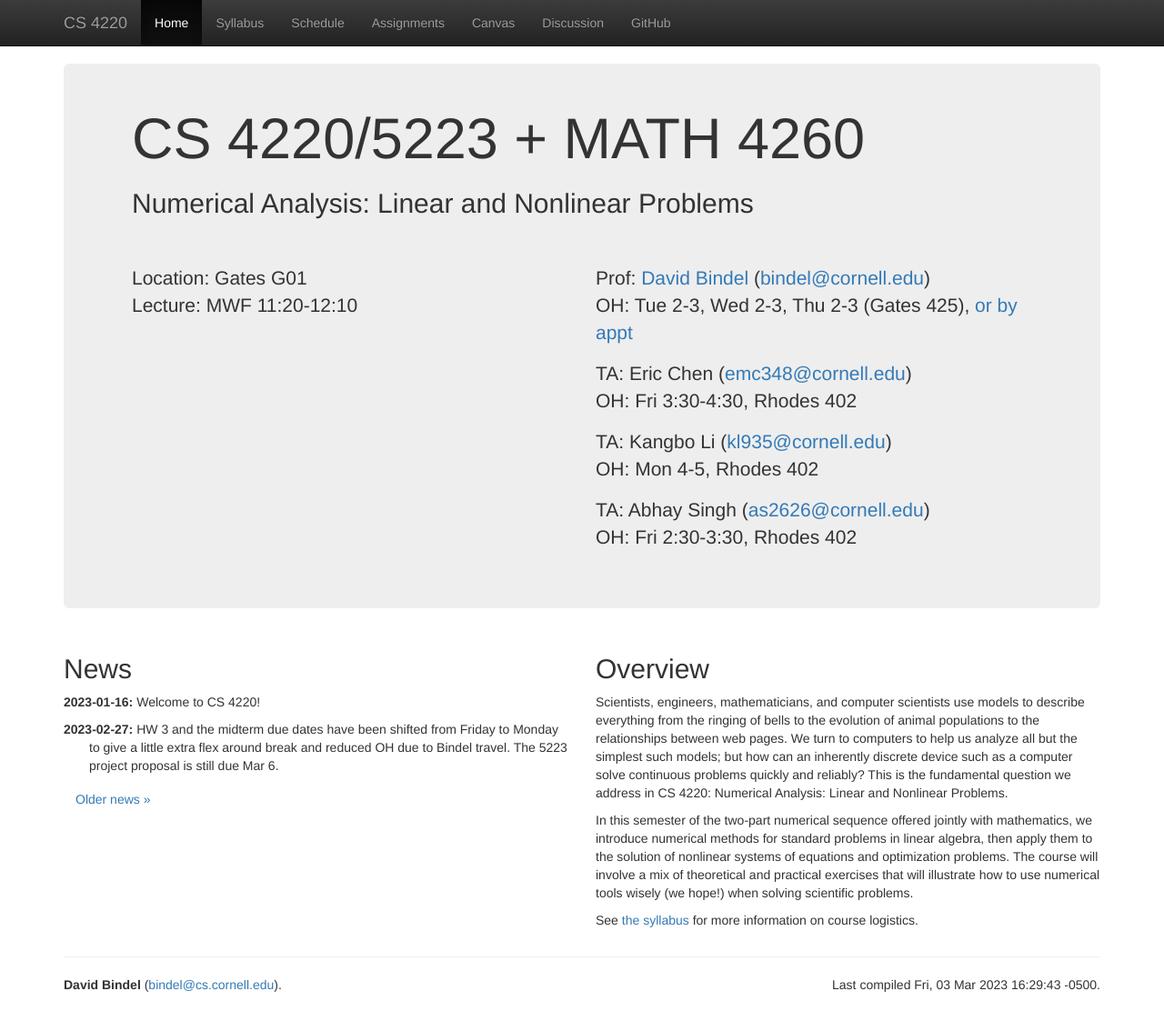
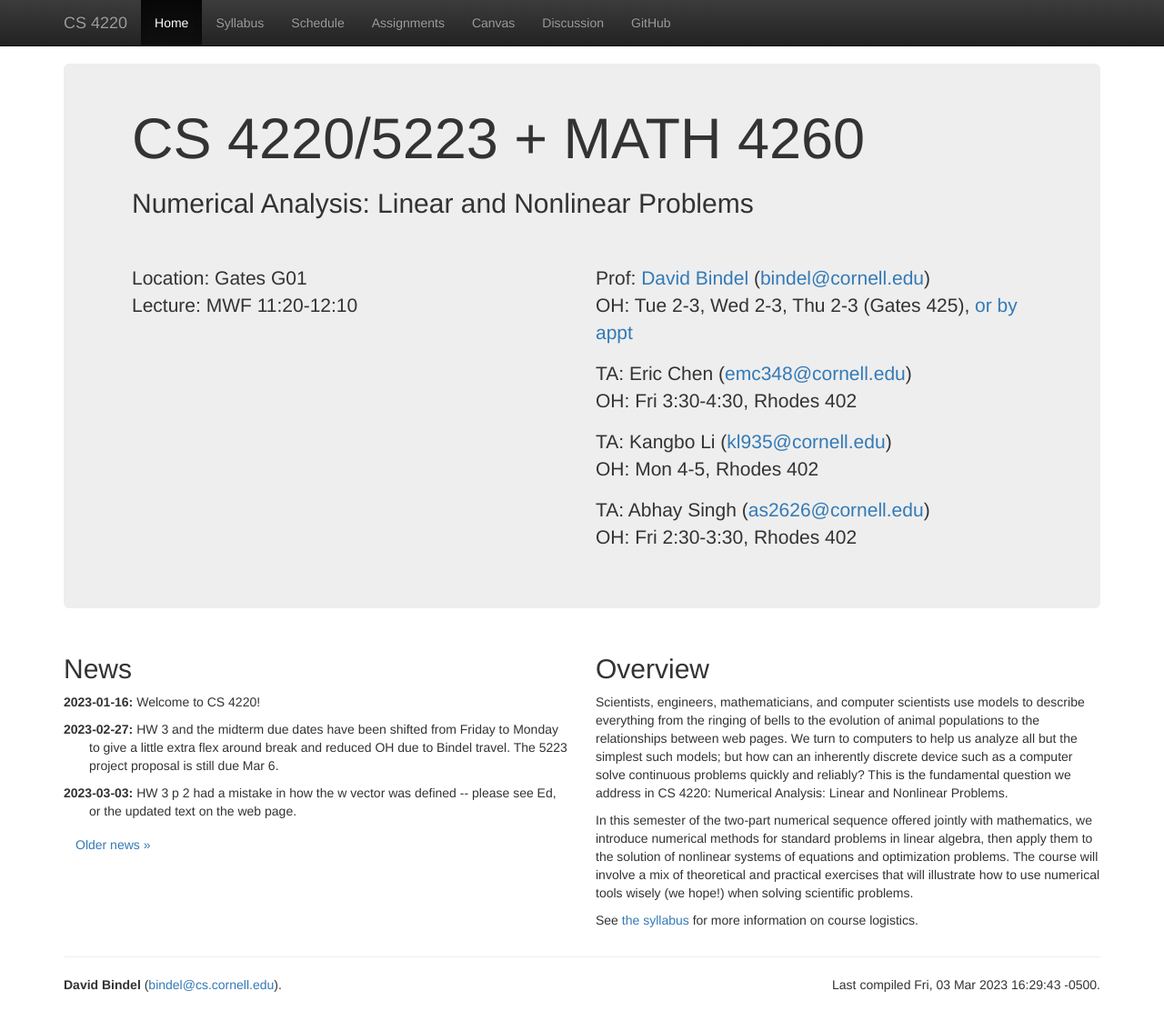
Before and after one commit to dbindel/cs4220-s23, a Jekyll site: the page built from web/index.html, in a window 1280 px wide and 1123 px high. Shown: the whole window at 91% size. Built offline with Jekyll 4.4.1, drawn with Linux system fonts in a browser that asks for light colours; nearby versions of some CDN libraries.

Commit message:
Add notes for week of 3/6.

```diff
--- a/web/_data/lectures.yml
+++ b/web/_data/lectures.yml
@@ -192,6 +192,7 @@
 -
   date: 2023-03-06
   info: Power iteration
+  notes: 2023-03-06.pdf
   hw:
     - info: Proj proposal (5223)
       file: proj-5223.pdf
@@ -200,9 +201,11 @@
 -
   date: 2023-03-08
   info: From power methods to QR iteration
+  notes: 2023-03-08.pdf
 -
   date: 2023-03-10
   info: Hessenberg, tridiagonal, and bidiagonal
+  notes: 2023-03-08.pdf
 #
 # ==================
 # Week 8 (nonlinear solvers in 1D)
--- a/web/_data/news.yml
+++ b/web/_data/news.yml
@@ -1,3 +1,6 @@
+-
+  date: 2023-03-03
+  text: HW 3 p 2 had a mistake in how the w vector was defined -- please see Ed, or the updated text on the web page.
 -
   date: 2023-02-27
   text: HW 3 and the midterm due dates have been shifted from Friday to Monday to give a little extra flex around break and reduced OH due to Bindel travel.  The 5223 project proposal is still due Mar 6.
```
Also changed, not shown: 3 other files.
